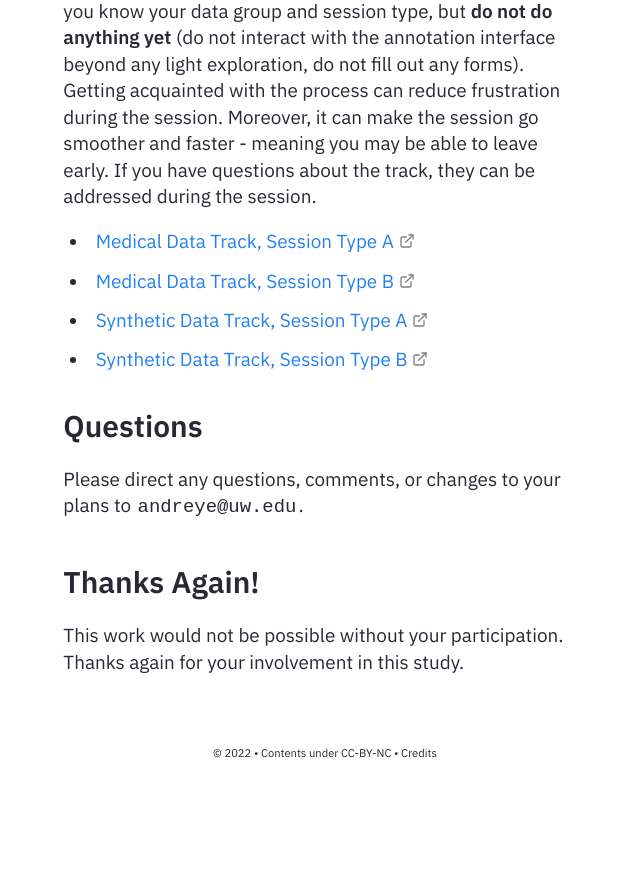
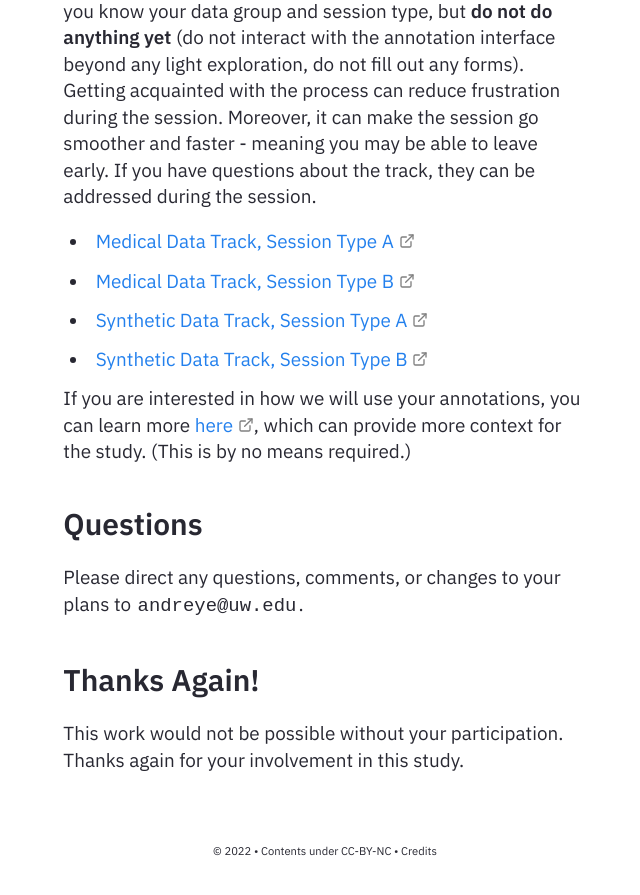
Before and after one commit to andre-ye/muadocs, a Jekyll site: the page built from pages/annotator_info.md, in a window 1280 px wide and 900 px high, scrolled down 2141 px. Shown: the top 895 px of the window, without its empty margins (315-955 px from the left). Built offline with Jekyll 4.4.1, drawn with Linux system fonts in a browser that asks for light colours; before the commit the page ends 2943 px from its top, so only the background shows below that.

Commit message:
Update annotator_info.md

```diff
--- a/pages/annotator_info.md
+++ b/pages/annotator_info.md
@@ -55,6 +55,8 @@ Sessions are run without coordinated facilitation by the session lead. That is,
 - [Synthetic Data Track, Session Type A](https://andre-ye.github.io/muadocs/syn_grp/a/start){:target="_blank"}
 - [Synthetic Data Track, Session Type B](https://andre-ye.github.io/muadocs/syn_grp/b/start){:target="_blank"}
 
+If you are interested in how we will use your annotations, you can learn more [here](https://andre-ye.github.io/muadocs/about){:target="_blank"}, which can provide more context for the study. (This is by no means required.)
+
 ## Questions
 Please direct any questions, comments, or changes to your plans to `andreye@uw.edu`.
 
```
